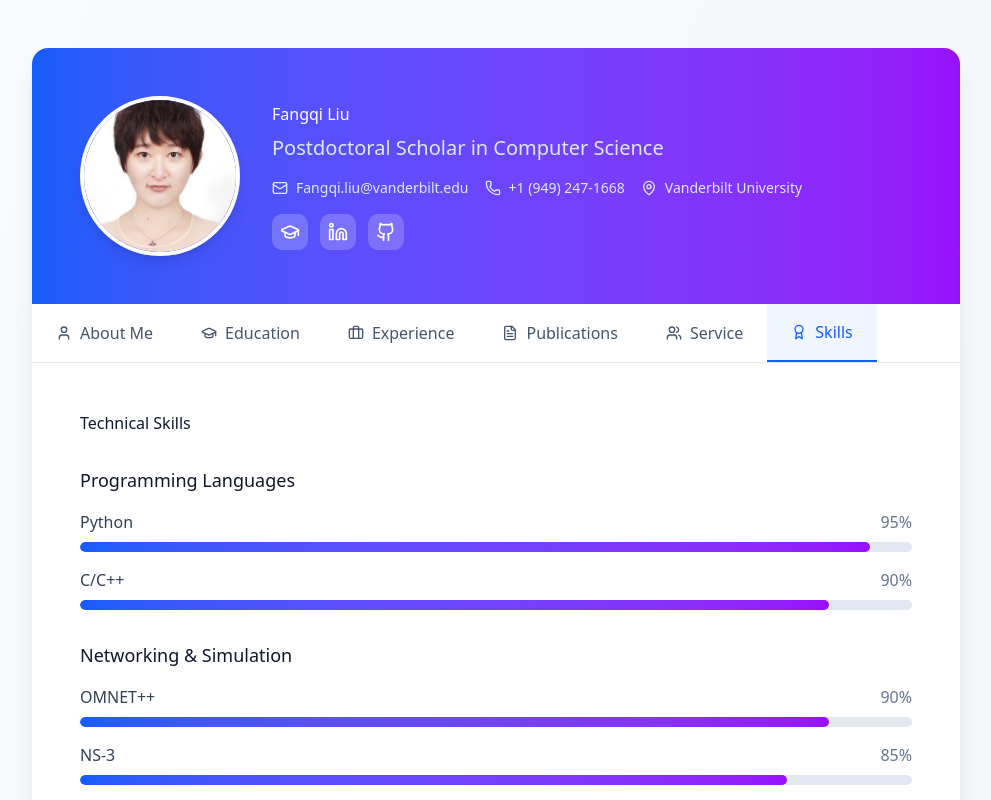
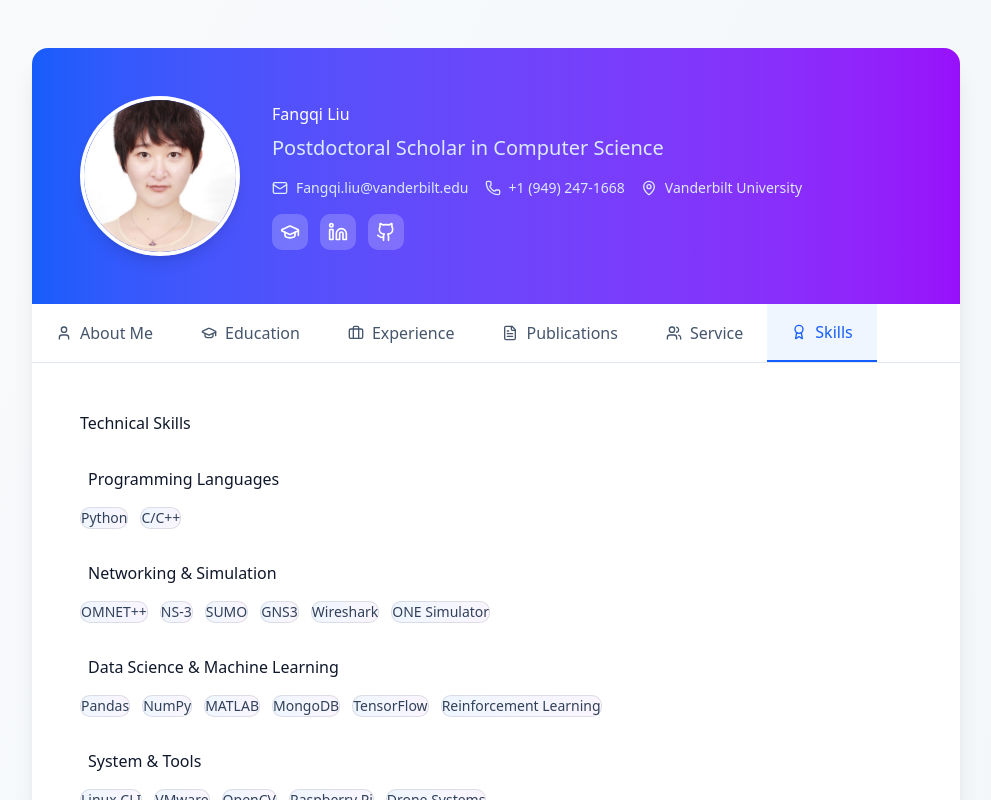
Before and after one commit to Fangqierin/fangqierin.github.io, a React (Vite) app: page / in a window 1280 px wide. Both pictures are taken after a click on the button "Skills". Shown: the top 800 px of the page, without its empty margins (144-1135 px from the left). Built offline with nearby package versions, Linux system fonts and the light colour scheme.

Commit message:
update skills and publications

```diff
--- a/src/components/PublicationsSection.tsx
+++ b/src/components/PublicationsSection.tsx
@@ -2,11 +2,12 @@ export function PublicationsSection() {
   const conferencePublications = [
     {
       year: 2026,
-      status: "Under review",
+      status: "Under review/Accepted",
       papers: [
-        'Nath, V., Liu, Fangqi, He, G., Rogers, D., (2026). "SchoolRide: A Platform for School Bus Disruption Management and Operational Resilience". In: Proceedings of the 2026 ACM/IEEE International Conference on Cyber-Physical Systems (ICCPS).',
-        'Sen, R., Liu, Fangqi, Talusan, J. P., Pettet, A., (2026a). "CONSENT: A Negotiation Framework for Leveraging User Flexibility in Vehicle-to-Building Charging under Uncertainty". In: AAMAS 2026 Conference Submission.',
-        'Sen, R., Liu, Fangqi, Talusan, J. P., Pettet, A., (2026b). "P-V2B: A Neuro-Symbolic Framework for Leveraging User Persistence in Vehicle-to-Building Charging". In: Proceedings of the 2026 ACM/IEEE International Conference on Cyber-Physical Systems (ICCPS).',
+        'Nath, V., Liu, Fangqi, He, G., Rogers, D., (2026). "SchoolRide: A Platform for School Bus Disruption Management and Operational Resilience". In: Proceedings of the 2026 ACM/IEEE International Conference on Cyber-Physical Systems (ICCPS), (Under review)',
+        'Sen, R., Liu, Fangqi, Talusan, J. P., Pettet, A., (2026). "P-V2B: A Neuro-Symbolic Framework for Leveraging User Persistence in Vehicle-to-Building Charging". In: Proceedings of the 2026 ACM/IEEE International Conference on Cyber-Physical Systems (ICCPS). (Under review)',
+        'Sen, R., Liu, Fangqi, Talusan, J. P., Pettet, A., (2026). "CONSENT: A Negotiation Framework for Leveraging User Flexibility in Vehicle-to-Building Charging under Uncertainty". In: AAMAS 2026 (Accepted)',
+
       ]
     },
     {
--- a/src/components/SkillsSection.tsx
+++ b/src/components/SkillsSection.tsx
@@ -2,42 +2,19 @@ export function SkillsSection() {
   const skillCategories = [
     {
       category: 'Programming Languages',
-      skills: [
-        { name: 'Python', level: 95 },
-        { name: 'C/C++', level: 90 },
-      ],
+      skills: ['Python', 'C/C++'],
     },
     {
       category: 'Networking & Simulation',
-      skills: [
-        { name: 'OMNET++', level: 90 },
-        { name: 'NS-3', level: 85 },
-        { name: 'SUMO', level: 85 },
-        { name: 'GNS3', level: 80 },
-        { name: 'Wireshark', level: 85 },
-        { name: 'ONE Simulator', level: 80 },
-      ],
+      skills: ['OMNET++', 'NS-3', 'SUMO', 'GNS3', 'Wireshark', 'ONE Simulator'],
     },
     {
       category: 'Data Science & Machine Learning',
-      skills: [
-        { name: 'Pandas', level: 90 },
-        { name: 'NumPy', level: 90 },
-        { name: 'MATLAB', level: 85 },
-        { name: 'MongoDB', level: 80 },
-        { name: 'TensorFlow', level: 85 },
-        { name: 'Reinforcement Learning', level: 88 },
-      ],
+      skills: ['Pandas', 'NumPy', 'MATLAB', 'MongoDB', 'TensorFlow', 'Reinforcement Learning'],
     },
     {
       category: 'System & Tools',
-      skills: [
-        { name: 'Linux CLI', level: 90 },
-        { name: 'VMware', level: 85 },
-        { name: 'OpenCV', level: 85 },
-        { name: 'Raspberry Pi', level: 88 },
-        { name: 'Drone Systems', level: 90 },
-      ],
+      skills: ['Linux CLI', 'VMware', 'OpenCV', 'Raspberry Pi', 'Drone Systems'],
     },
   ];
 
@@ -79,22 +56,19 @@ export function SkillsSection() {
 
       {skillCategories.map((category, index) => (
         <div key={index} className="space-y-4">
-          <h3 className="text-slate-900">{category.category}</h3>
+          <h3 className="text-lg font-semibold text-slate-900 flex items-center gap-2">
+            <span className="w-1 h-6 bg-gradient-to-b from-blue-500 to-purple-500 rounded-full"></span>
+            {category.category}
+          </h3>
 
-          <div className="space-y-4">
+          <div className="flex flex-wrap gap-3">
             {category.skills.map((skill, i) => (
-              <div key={i}>
-                <div className="flex justify-between mb-2">
-                  <span className="text-slate-700">{skill.name}</span>
-                  <span className="text-slate-500">{skill.level}%</span>
-                </div>
-                <div className="w-full bg-slate-200 rounded-full h-2.5 overflow-hidden">
-                  <div
-                    className="bg-gradient-to-r from-blue-600 to-purple-600 h-2.5 rounded-full transition-all duration-1000"
-                    style={{ width: `${skill.level}%` }}
-                  />
-                </div>
-              </div>
+              <span
+                key={i}
+                className="px-4 py-2 bg-gradient-to-r from-blue-50 to-purple-50 text-slate-700 rounded-lg text-sm font-medium border border-blue-100 hover:border-blue-300 hover:shadow-sm transition-all duration-200"
+              >
+                {skill}
+              </span>
             ))}
           </div>
         </div>
```
